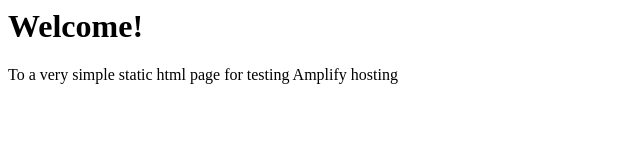
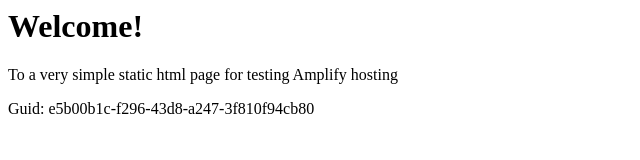
Before and after one commit to aws-aemilia-cdg/Github-PR-Commit-Integration-Test-DoNotTouch-Gith-P5X5MO5I-v1-prod-eu-west-3, a website: page src/index.html in a window 1280 px wide. Shown: the whole page, without its empty margins (0-640 px from the left). Drawn offline with Linux system fonts and the light colour scheme.

Commit message:
commit from integ tests

```diff
--- a/src/index.html
+++ b/src/index.html
@@ -1,3 +1,5 @@
+
+
 <html lang="en">
 
 <head>
@@ -10,6 +12,6 @@
 <body>
     <h1>Welcome!</h1>
     <p>To a very simple static html page for testing Amplify hosting</p>
-</body>
+    <p>Guid: e5b00b1c-f296-43d8-a247-3f810f94cb80</p></body>
 
 </html>
```
